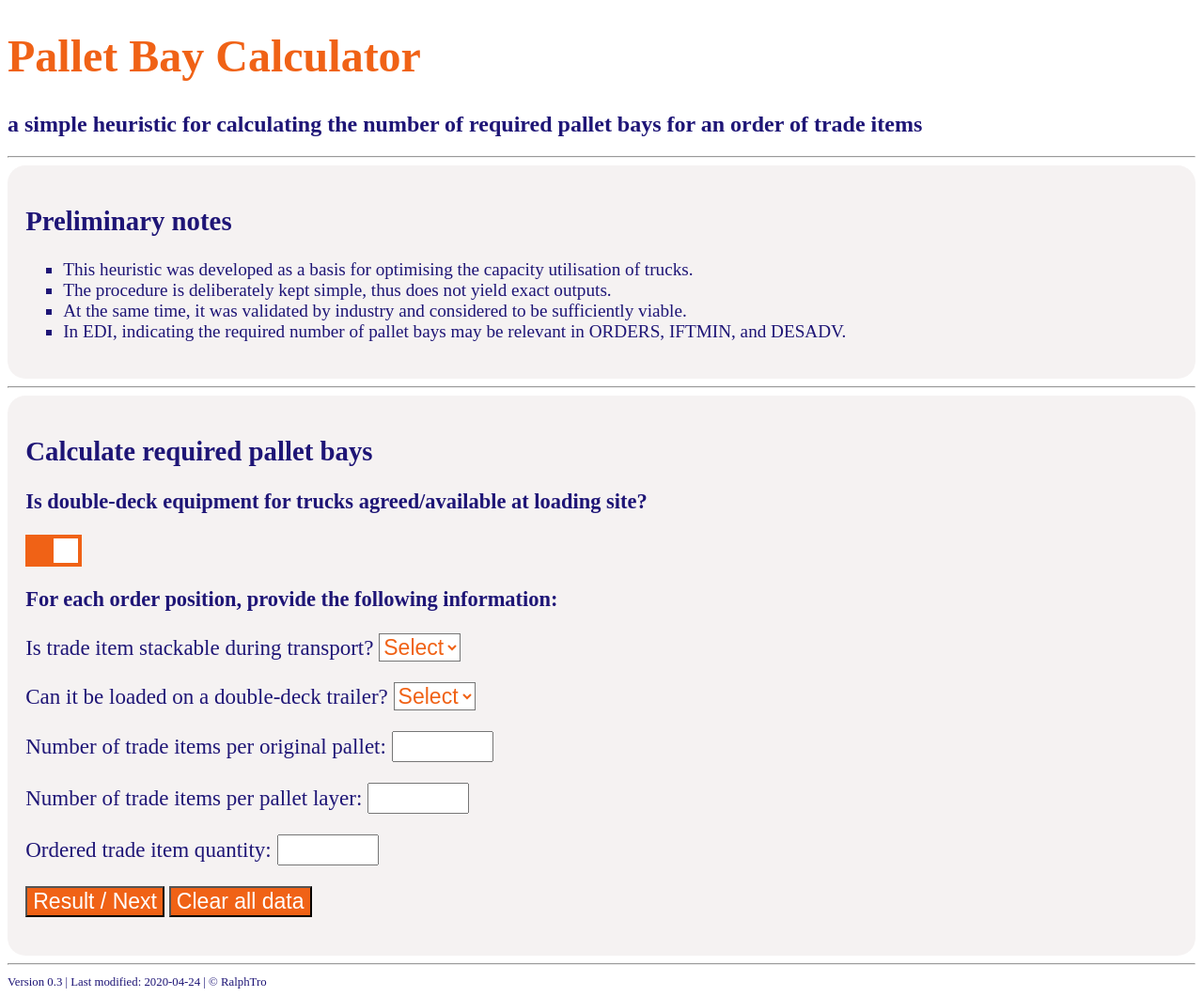
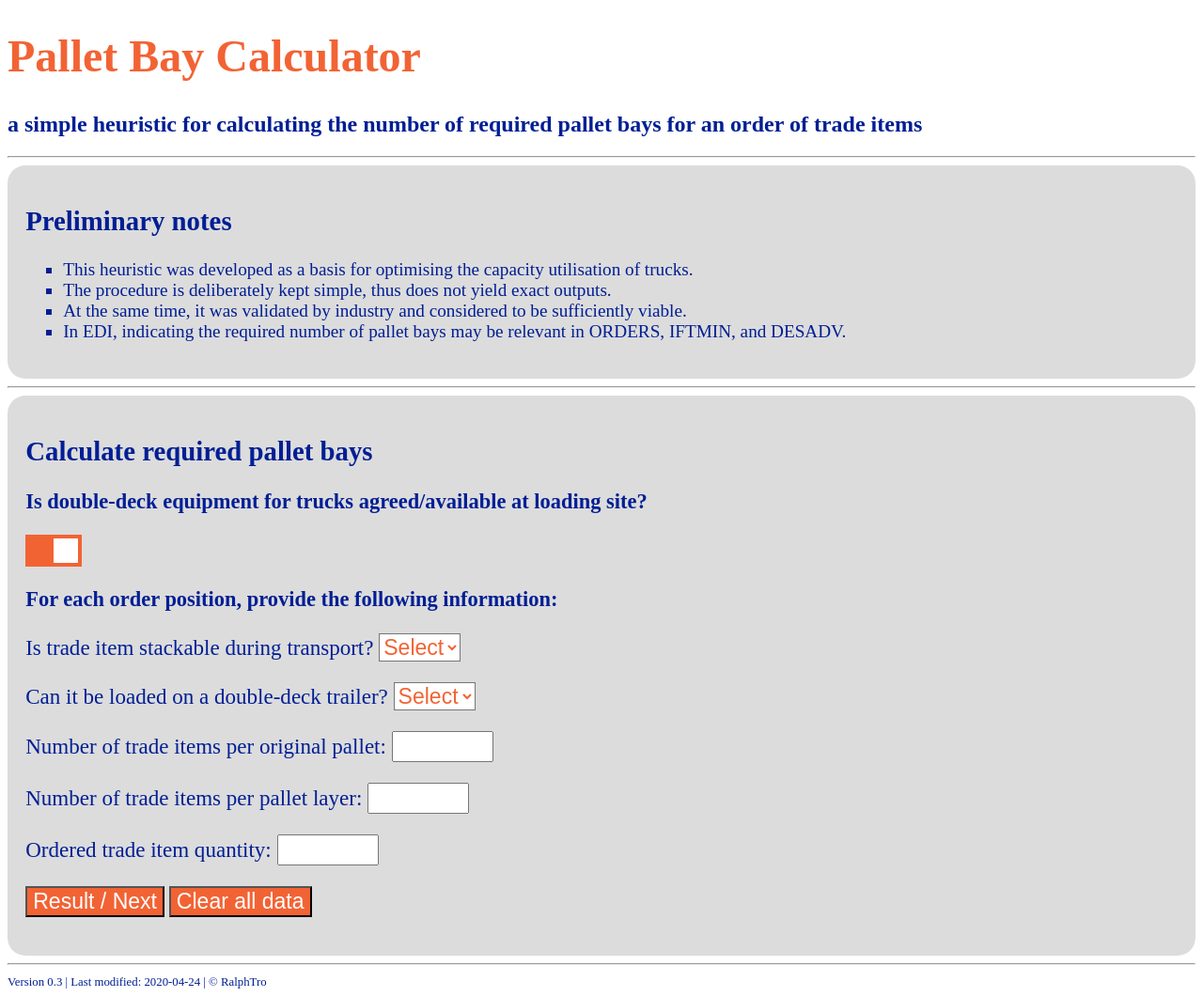
Before and after one commit to gs1-germany/palletBayCalculator, a plain HTML site: page index.html in a window 1280 px wide. Shown: the whole page at 94% size. Drawn offline with Linux system fonts and the light colour scheme.

Commit message:
Adjusted colours as of GS1 style specifications

```diff
--- a/styles/styles.css
+++ b/styles/styles.css
@@ -1,16 +1,16 @@
 h1 {
-  color: #f06216;
+  color: #f26334;
   font-size: 3em;
 }
 h2 {
-  color: #1e1576;
+  color: #001e94;
 }
 label {
   font-size: 1.2em;
 }
 input {
   width: 100px;
-  color: #f06216;
+  color: #f26334;
   font-size: 1.0em;
 }
 output {
@@ -25,17 +25,17 @@ ul {
   font-size: 1.2em;
   padding: 1em;
   border-radius: 1em;
-  background-color: #F5F2F2;
-  color: #1e1576;
+  background-color: #dcdcdc;
+  color: #001e94;
 }
 button {
   font-size: 1.2em;
-  background: #f06216;
+  background: #f26334;
   color: white;
 }
 #pageInfo {
   font-size: 0.8em;
-  color: #1e1576;
+  color: #001e94;
 }
 .switch {
   position: relative;
@@ -71,7 +71,7 @@ button {
   transition: .4s;
 }
 input:checked+.slider {
-  background-color: #f06216;
+  background-color: #f26334;
 }
 input:checked+.slider:before {
   -webkit-transform: translateX(26px);
@@ -81,5 +81,5 @@ input:checked+.slider:before {
 .box {
   background:white;
   font-size: 1.0em;
-  color: #f06216;
+  color: #f26334;
 }
```
